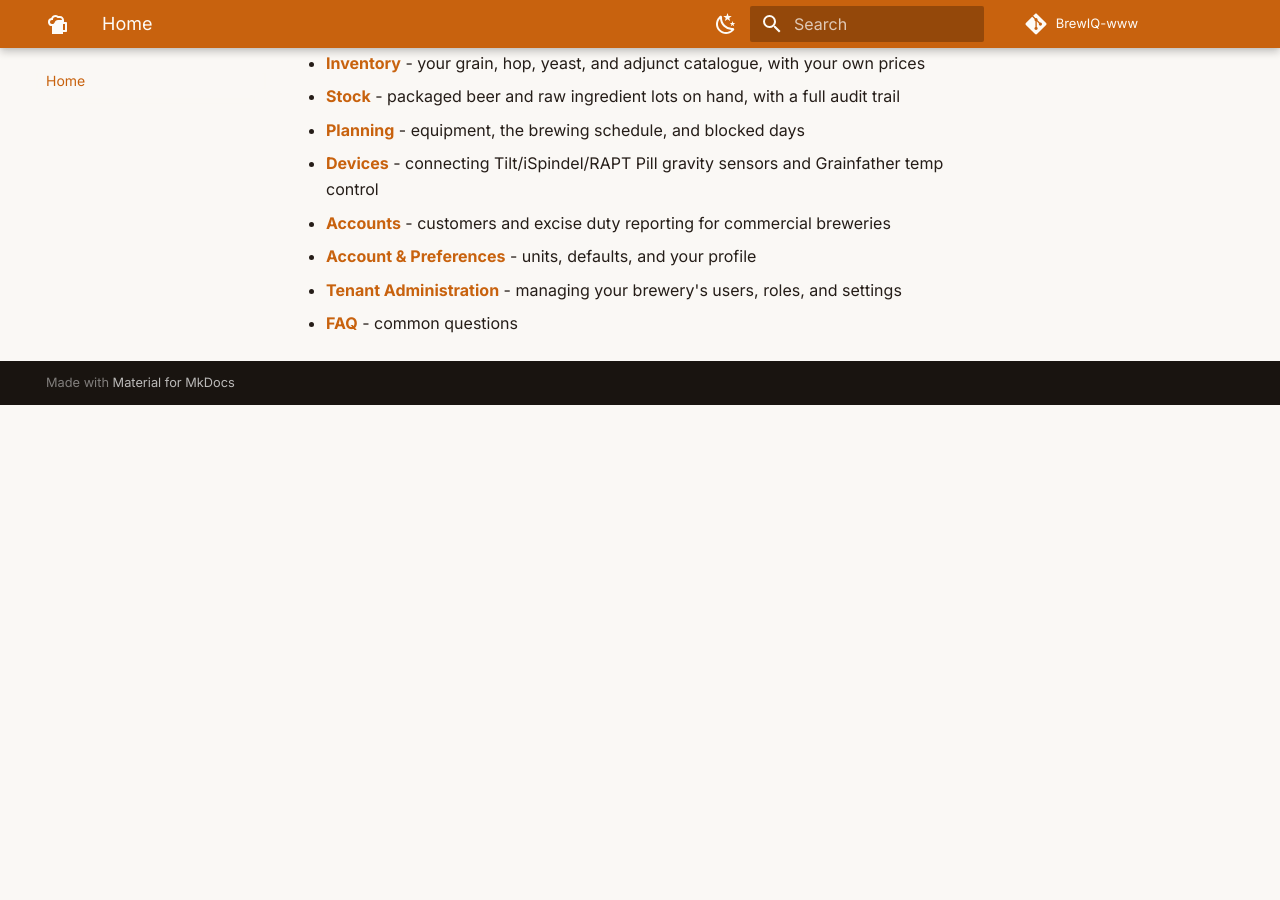
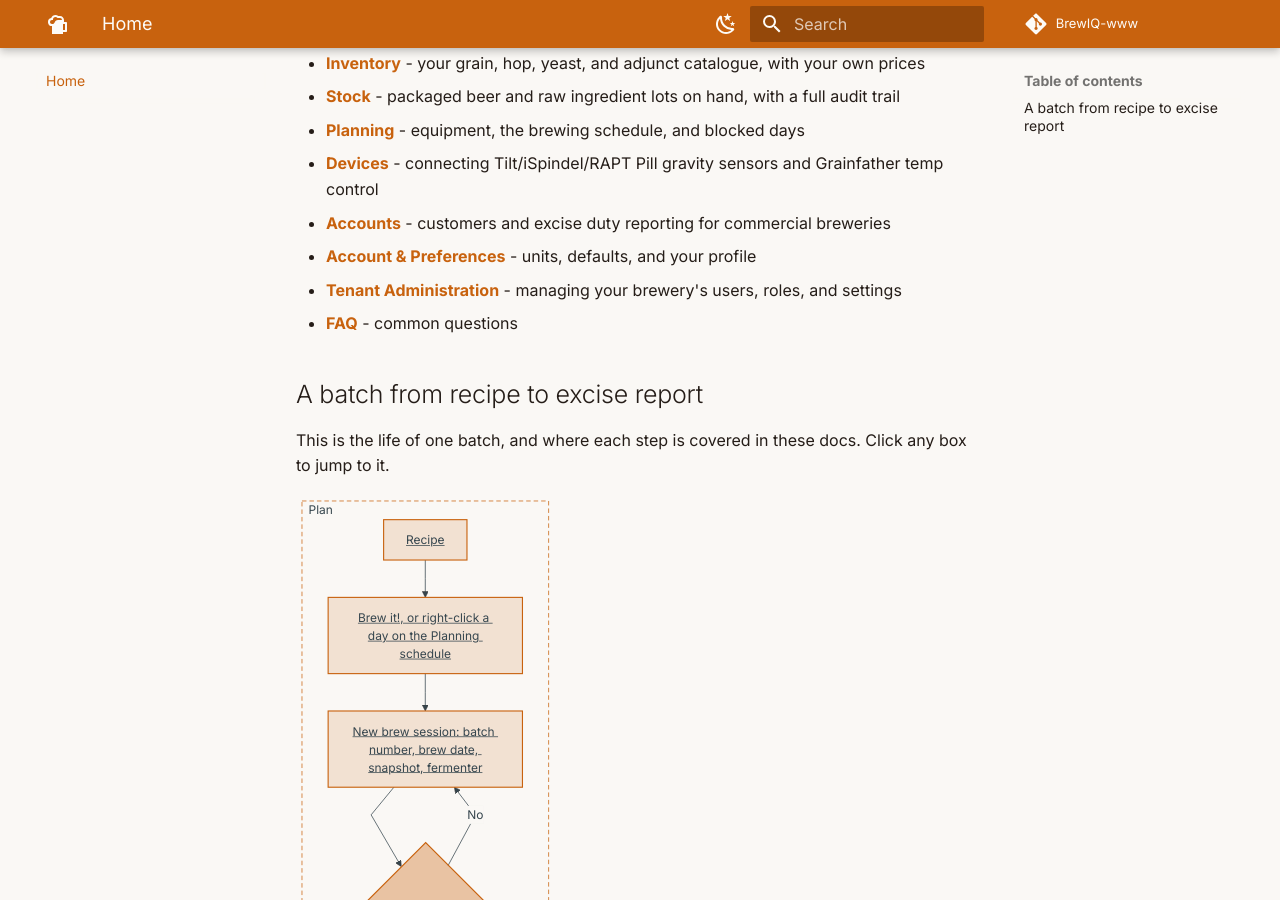
Before and after one commit to andymemo/BrewIQ-www, an MkDocs documentation site: the page built from docs-src/index.md, in a window 1280 px wide and 900 px high, scrolled down 497 px. Built offline with MkDocs 1.6.1 and Material for MkDocs 9.7.7, drawn with Linux system fonts in a browser that asks for light colours; comment, search, counter and statistics services are not loaded; before the commit the page ends 902 px from its top, so only the background shows below that; part of the change alters nothing that is shown.

Commit message:
Add batch lifecycle flow diagram to the docs home page
Enables Mermaid fences in mkdocs.yml and adds a clickable diagram from
recipe to excise report, with each box linking to its docs section.

Co-Authored-By: Claude Sonnet 5.5 <noreply@anthropic.com>

````diff
--- a/docs-src/index.md
+++ b/docs-src/index.md
@@ -16,3 +16,85 @@ This is the end-user reference for BrewIQ. Use the navigation to jump to a topic
 - **[Account & Preferences](account-preferences.md)** - units, defaults, and your profile
 - **[Tenant Administration](tenant-administration.md)** - managing your brewery's users, roles, and settings
 - **[FAQ](faq.md)** - common questions
+
+## A batch from recipe to excise report
+
+This is the life of one batch, and where each step is covered in these docs. Click any box to jump to it.
+
+```mermaid
+%%{init: {"flowchart": {"curve": "linear"}}}%%
+flowchart TD
+  RM["Receive Stock: raw ingredient lot"]
+  subgraph PLAN["Plan<span style='display:inline-block;width:280px'></span>"]
+    R["Recipe"] --> BI["Brew it!, or right-click a day on the Planning schedule"]
+    BI --> NS["New brew session: batch number, brew date, snapshot, fermenter"]
+    NS --> FREE{"Fermenter free?"}
+    FREE -- "No" --> NS
+    FREE -- "Yes" --> PL["Planning: vessel booked on the timeline"]
+  end
+
+  subgraph BREW["Brew #amp; ferment<span style='display:inline-block;width:403px'></span>"]
+    PL --> BR["Brewing: brew day logs"]
+    BR --> PF["Primary fermentation"]
+    PF --> SF["Secondary fermentation"]
+    SF --> CO["Conditioning"]
+  end
+
+  subgraph PACK["Package<span style='display:inline-block;width:254px'></span>"]
+    CO --> MP["Mark Packaged"]
+    MP --> PK["Packaging tab: volume, costs, packaged items, Final ABV"]
+    PK --> SS["Save to Stock"]
+  end
+
+  subgraph STOCK["Stock<span style='display:inline-block;width:540px'></span>"]
+    PS["Packaged product on hand"]
+    PS --> MV{"Record a movement"}
+    MV --> OUT["Sold, Given away, Consumed"]
+    MV --> LOSS["Written off, Spoiled"]
+  end
+
+  subgraph ACC["Accounts<span style='display:inline-block;width:246px'></span>"]
+    EX["Excise and alcohol levy report"]
+  end
+
+  SS --> PS
+  DEV["Tilt, iSpindel, RAPT Pill, Grainfather"] -. "readings" .-> PF
+  RM -. "assign lot to a recipe row" .-> BR
+  OUT --> EX
+
+  classDef external fill:#c8620e0d,stroke:#c8620e,stroke-width:1.5px,stroke-dasharray:4 3
+  classDef step fill:#c8620e26,stroke:#c8620e,stroke-width:1.5px
+  classDef decision fill:#c8620e59,stroke:#c8620e,stroke-width:1.5px
+  classDef outcome fill:#c8620e26,stroke:#9b1900,stroke-width:3px
+  class R,BI,NS,PL,BR,PF,SF,CO,MP,PK,SS,PS,OUT,LOSS step
+  class FREE,MV decision
+  class EX outcome
+
+  class DEV,RM external
+  style PLAN fill:none,stroke:#c8620e,stroke-dasharray:6 4
+  style BREW fill:none,stroke:#c8620e,stroke-dasharray:6 4
+  style PACK fill:none,stroke:#c8620e,stroke-dasharray:6 4
+  style STOCK fill:none,stroke:#c8620e,stroke-dasharray:6 4
+  style ACC fill:none,stroke:#c8620e,stroke-dasharray:6 4
+
+  click R href "recipes/" "Recipes" _self
+  click BI href "brew-sessions/#starting-a-session" "Starting a session" _self
+  click NS href "brew-sessions/#starting-a-session" "Starting a session" _self
+  click FREE href "planning/#how-long-does-a-batch-occupy-a-vessel" "Planning" _self
+  click PL href "planning/" "Planning" _self
+  click BR href "brew-sessions/#logs-tab-brew-day-logs" "Brew day logs" _self
+  click PF href "brew-sessions/#fermentation-tab" "Fermentation" _self
+  click SF href "brew-sessions/#fermentation-tab" "Fermentation" _self
+  click CO href "brew-sessions/#session-status" "Session status" _self
+  click MP href "brew-sessions/#session-status" "Session status" _self
+  click PK href "brew-sessions/#packaging-tab" "Packaging" _self
+  click SS href "brew-sessions/#packaging-and-stock" "Packaging and stock" _self
+  click PS href "stock/#packaged-product" "Packaged product" _self
+  click MV href "stock/#opening-an-item" "Recording movements" _self
+  click OUT href "stock/#opening-an-item" "Recording movements" _self
+  click LOSS href "stock/#opening-an-item" "Recording movements" _self
+  click EX href "accounts/#excise" "Excise" _self
+  click RM href "stock/#receiving-stock" "Receiving stock" _self
+  click DEV href "devices/" "Devices" _self
+  click RM href "stock/#receiving-stock" "Receiving stock" _self
+```
--- a/mkdocs.yml
+++ b/mkdocs.yml
@@ -59,7 +59,11 @@ markdown_extensions:
   - admonition
   - attr_list
   - pymdownx.details
-  - pymdownx.superfences
+  - pymdownx.superfences:
+      custom_fences:
+        - name: mermaid
+          class: mermaid
+          format: !!python/name:pymdownx.superfences.fence_code_format
 
 repo_url: https://github.com/andymemo/BrewIQ-www
 repo_name: BrewIQ-www
````
